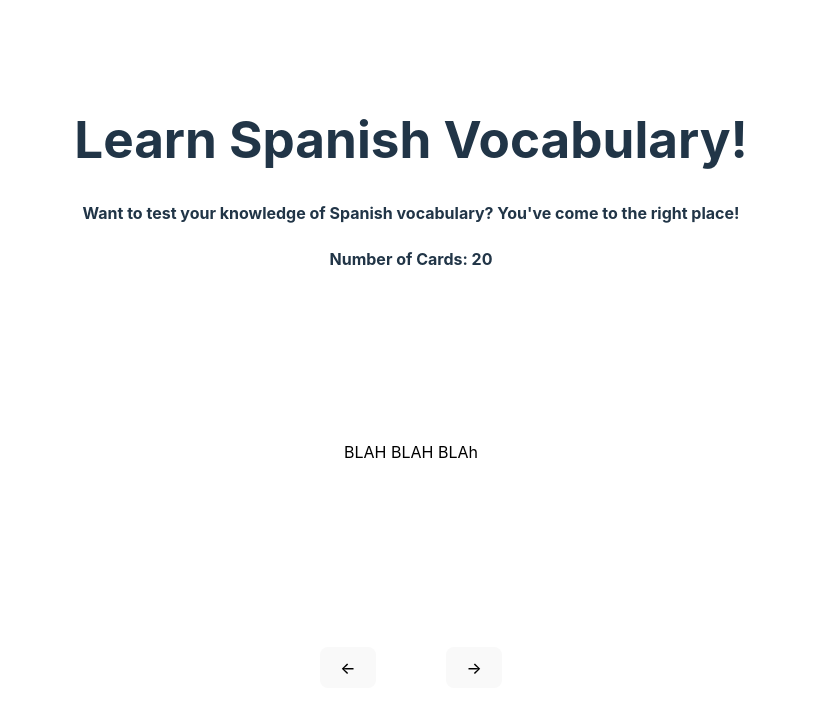
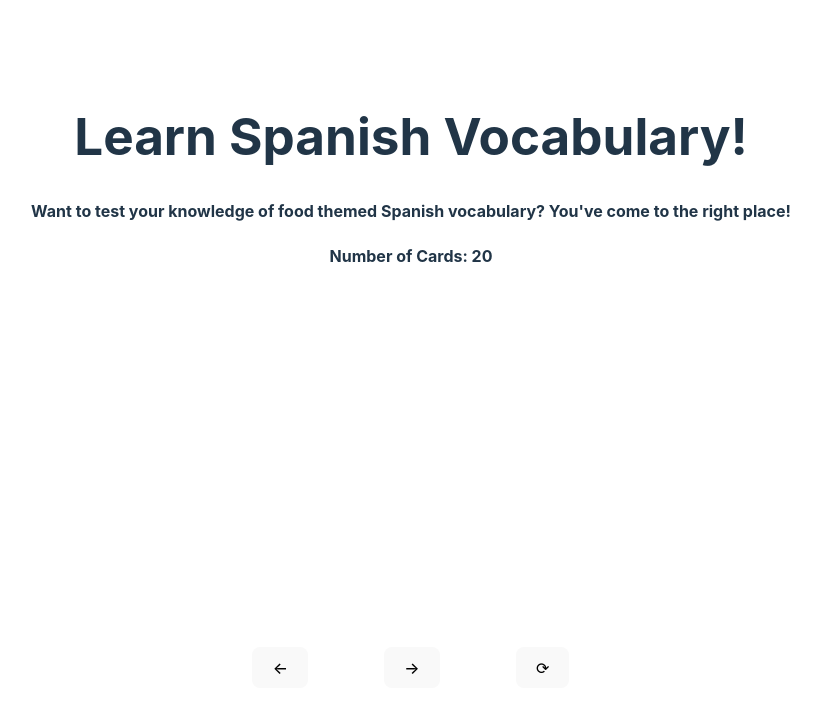
Before and after one commit to rahulio96/flashcards, a React (Vite) app: page / in a window 1280 px wide. Shown: the top 712 px of the page, without its empty margins (229-1050 px from the left). Built offline with nearby package versions, Linux system fonts and the light colour scheme.

Commit message:
Added randomization and question list

```diff
--- a/src/components/flashcard/Flashcard.css
+++ b/src/components/flashcard/Flashcard.css
@@ -9,6 +9,7 @@
     align-items: center;
     margin: 0 auto;
     color: black;
+    cursor: pointer;
 }
 
 p {
--- a/src/components/flashcard/Flashcard.jsx
+++ b/src/components/flashcard/Flashcard.jsx
@@ -1,10 +1,20 @@
 import './Flashcard.css'
+import { useState } from 'react'
 
-function Flashcard() {
+function Flashcard({ question, answer }) {
+
+    const [cardContent, setCardContent] = useState(question);
+
+    function flip() {
+        if (cardContent == answer) {
+            setCardContent(question)
+        } else {
+            setCardContent(answer)
+        }
+    }
+
     return (
-        <div className='flashcard-container'>
-             BLAH BLAH BLAh
-        </div>
+        <div onClick={flip} className='flashcard-container'>{cardContent}</div>
     )
 }
 
--- a/src/components/home/Home.jsx
+++ b/src/components/home/Home.jsx
@@ -1,15 +1,48 @@
 import Flashcard from '../flashcard/Flashcard'
 import './Home.css'
+import { useState } from 'react';
 
 function Home() {
+
+    const [questionAnswerList, setQuestionAnswerList] = useState(
+        [{'Pan': 'Bread'}, {'Leche': 'Milk'}, {'Queso': 'Cheese'},
+        {'Fruta': 'Fruit'}, {'Verdura': 'Vegetable'}, {'Carne': 'Meat'}, {'Pollo': 'Chicken'},
+        {'Pescado': 'Fish'}, {'Arroz': 'Rice'}, {'Frijoles': 'Beans'}, {'Huevos': 'Eggs'}, {'Aceite': 'Oil'},
+        {'Sal': 'Salt'}, {'Azúcar': 'Sugar'}, {'Harina': 'Flour'}, {'Sopa': 'Soup'}, {'Ensalada': 'Salad'},
+        {'Postre': 'Dessert'}, {'Helado': 'Ice cream'}, {'Agua': 'Water'}])
+
+    const [index, setIndex] = useState(0);
+    const maxLength = questionAnswerList.length
+
+    function shuffle() {
+        const shuffled = [... questionAnswerList]
+        for (let i = shuffled.length - 1; i > 0; i--) {
+            let j = Math.floor(Math.random() * (i + 1));
+            let temp = shuffled[i];
+            shuffled[i] = shuffled[j];
+            shuffled[j] = temp;
+        }
+
+        setQuestionAnswerList(shuffled)
+      };
+
+    function nextCard() {
+
+    }
+
+    function prevCard() {
+
+    }
+
     return (
         <div className='home-container'>
             <h1>Learn Spanish Vocabulary!</h1>
-            <h4>Want to test your knowledge of Spanish vocabulary? You've come to the right place!</h4>
+            <h4>Want to test your knowledge of food themed Spanish vocabulary? You've come to the right place!</h4>
             <h4>Number of Cards: 20</h4>
-            <Flashcard />
-            <button className='change-card'>←</button>
-            <button className='change-card'>→</button>
+            <Flashcard question={''} answer={''}/>
+            <button onClick={prevCard} className='change-card'>←</button>
+            <button onClick={nextCard}className='change-card'>→</button>
+            <button onClick={shuffle} className='change-card'>⟳</button>
         </div>
     )
 }
```
